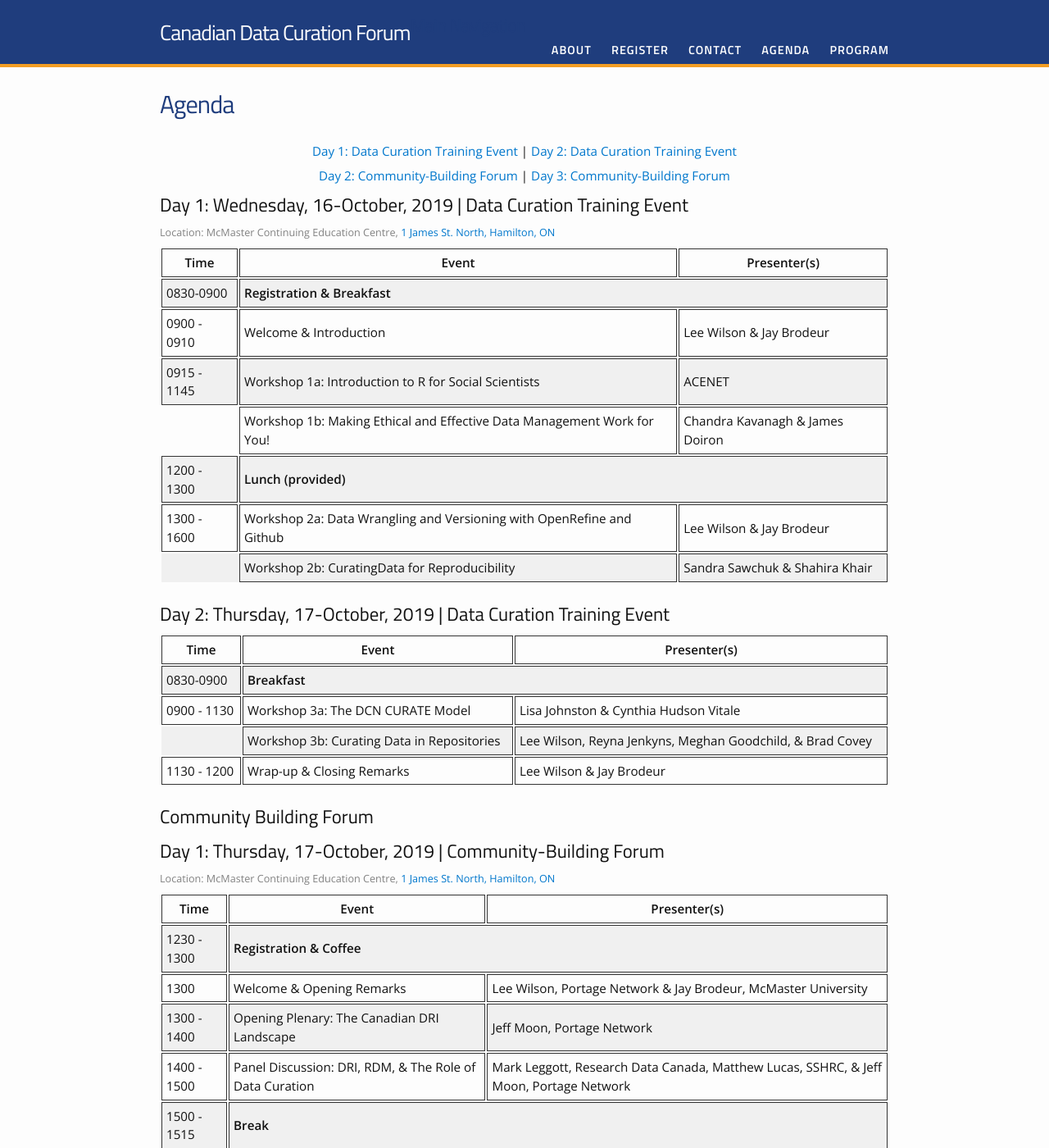
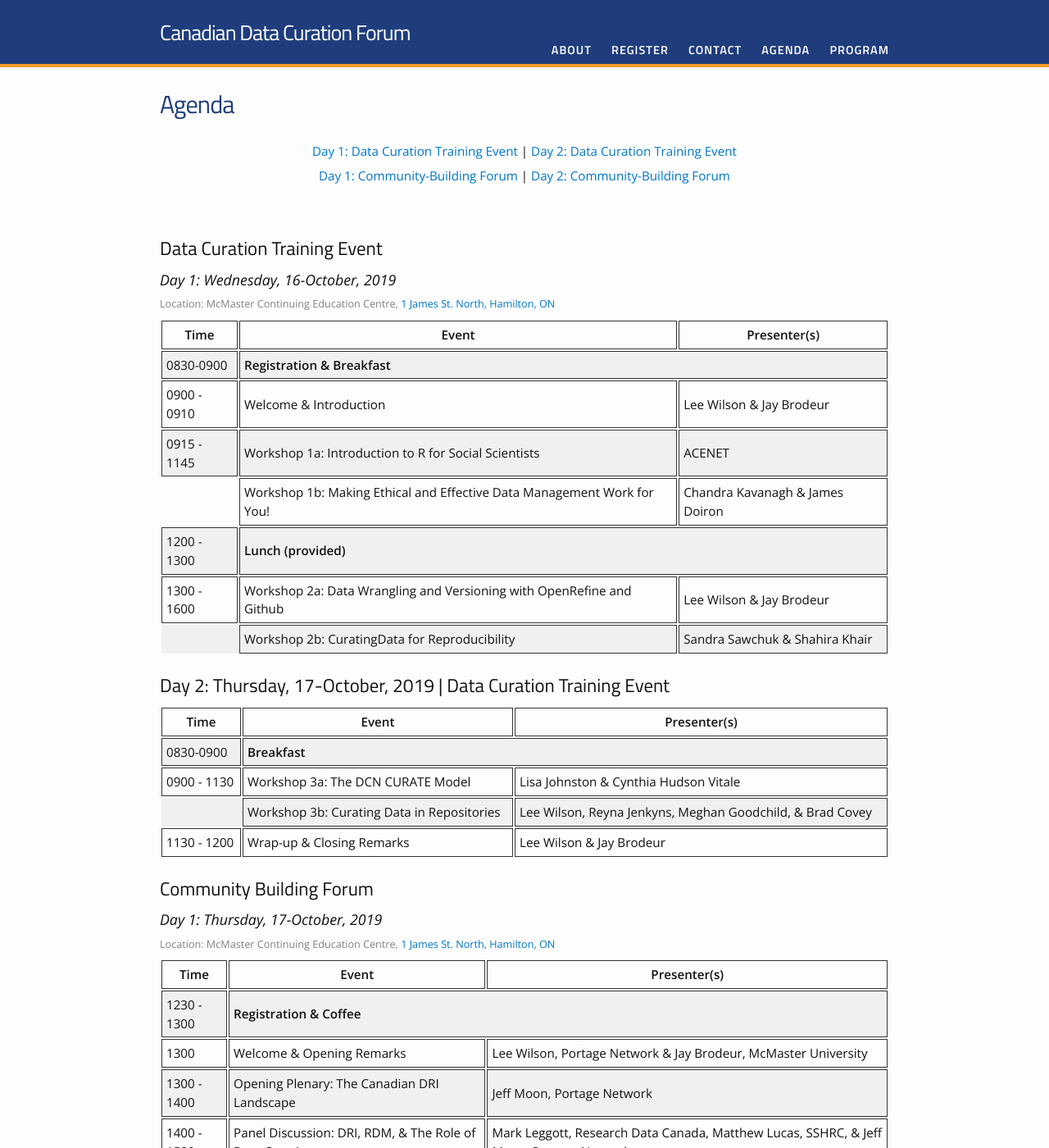
Before and after one commit to data-curation/data-curation.github.io, a Jekyll site: the page built from agenda.md, in a window 1280 px wide and 1400 px high. Shown: the whole window at 82% size. Built offline with Jekyll 4.4.1, drawn with Linux system fonts in a browser that asks for light colours; some of the changed text lies outside the part shown.

Commit message:
Update agenda.md

```diff
--- a/agenda.md
+++ b/agenda.md
@@ -6,10 +6,15 @@ permalink: /agenda/
 
 <p style="text-align:center;"><a href="#day-1">Day 1: Data Curation Training Event</a> |
 <a href="#day-2">Day 2: Data Curation Training Event</a></p>
-<p style="text-align:center;"><a href="#day-2a">Day 2: Community-Building Forum</a> |
-<a href="#day-3">Day 3: Community-Building Forum</a></p>
+<p style="text-align:center;"><a href="#day-2a">Day 1: Community-Building Forum</a> |
+<a href="#day-3">Day 2: Community-Building Forum</a></p>
+<br />
+<br />
 
-<h2 id="day-1">Day 1: Wednesday, 16-October, 2019 | Data Curation Training Event</h2>
+
+## Data Curation Training Event
+
+<h3 id="day-1">Day 1: Wednesday, 16-October, 2019</h3>
 
 <p class="post-meta">Location: McMaster Continuing Education Centre, <a href="https://goo.gl/maps/5kK3S6DEB4SJ8SYV8">1 James St. North, Hamilton, ON</a></p>
 
@@ -96,7 +101,7 @@ permalink: /agenda/
 
 ## <a name="community-building-forum"></a> Community Building Forum
 
-<h2 id="day-2a">Day 1: Thursday, 17-October, 2019 | Community-Building Forum</h2>
+<h3 id="day-2a">Day 1: Thursday, 17-October, 2019</h3>
 <p class="post-meta">Location: McMaster Continuing Education Centre, <a href="https://goo.gl/maps/5kK3S6DEB4SJ8SYV8">1 James St. North, Hamilton, ON</a></p>
 
 <table class="one">
@@ -145,7 +150,7 @@ permalink: /agenda/
 </table>
 
 
-<h2 id="day-3">Day 3: Friday, 18-October, 2019 | Community-Building Forum</h2>
+<h2 id="day-3">Day 2: Friday, 18-October, 2019 | Community-Building Forum</h2>
 <p class="post-meta">Location: McMaster Continuing Education Centre, <a href="https://goo.gl/maps/5kK3S6DEB4SJ8SYV8">1 James St. North, Hamilton, ON</a></p>
 
 <table class="one">
```
